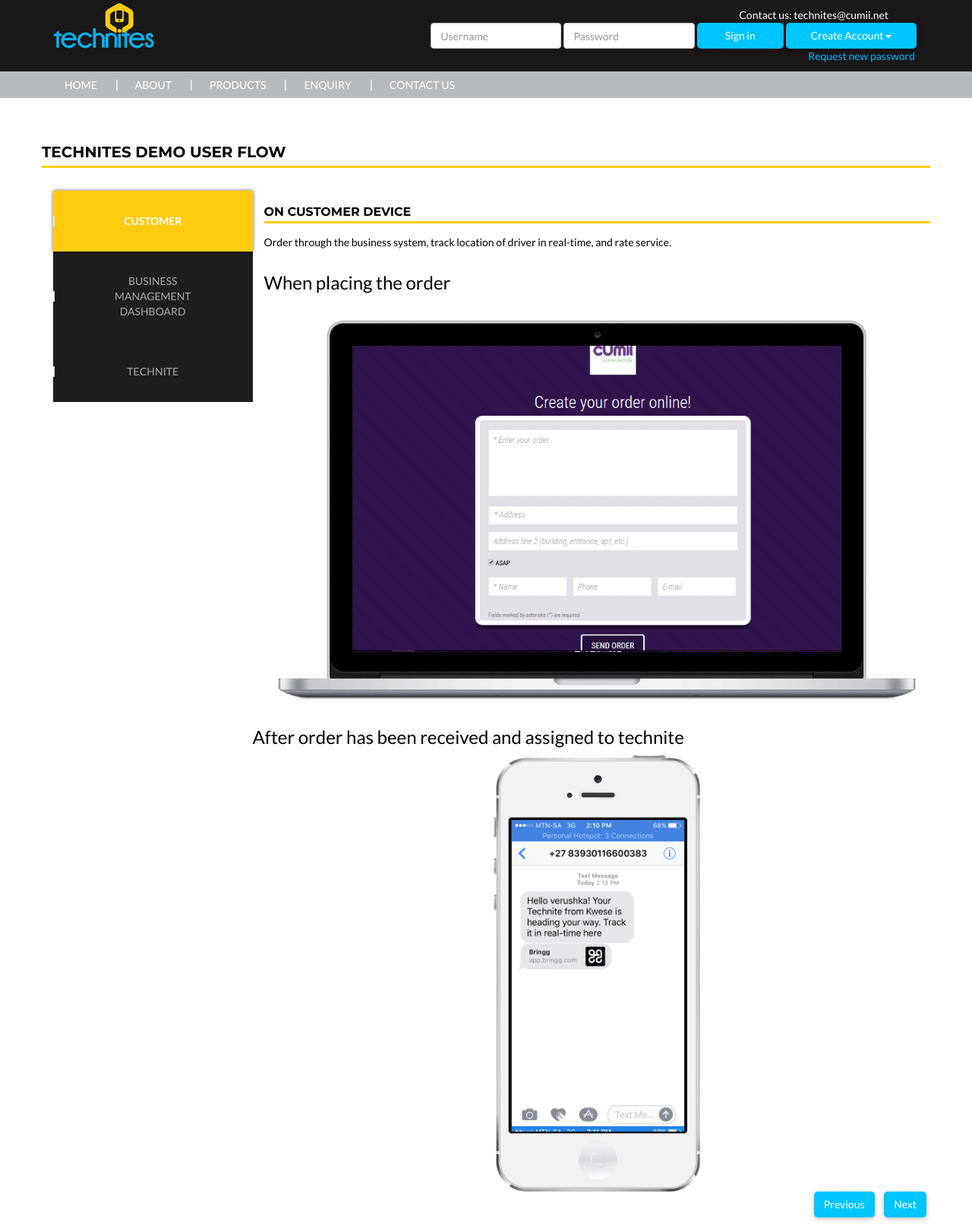
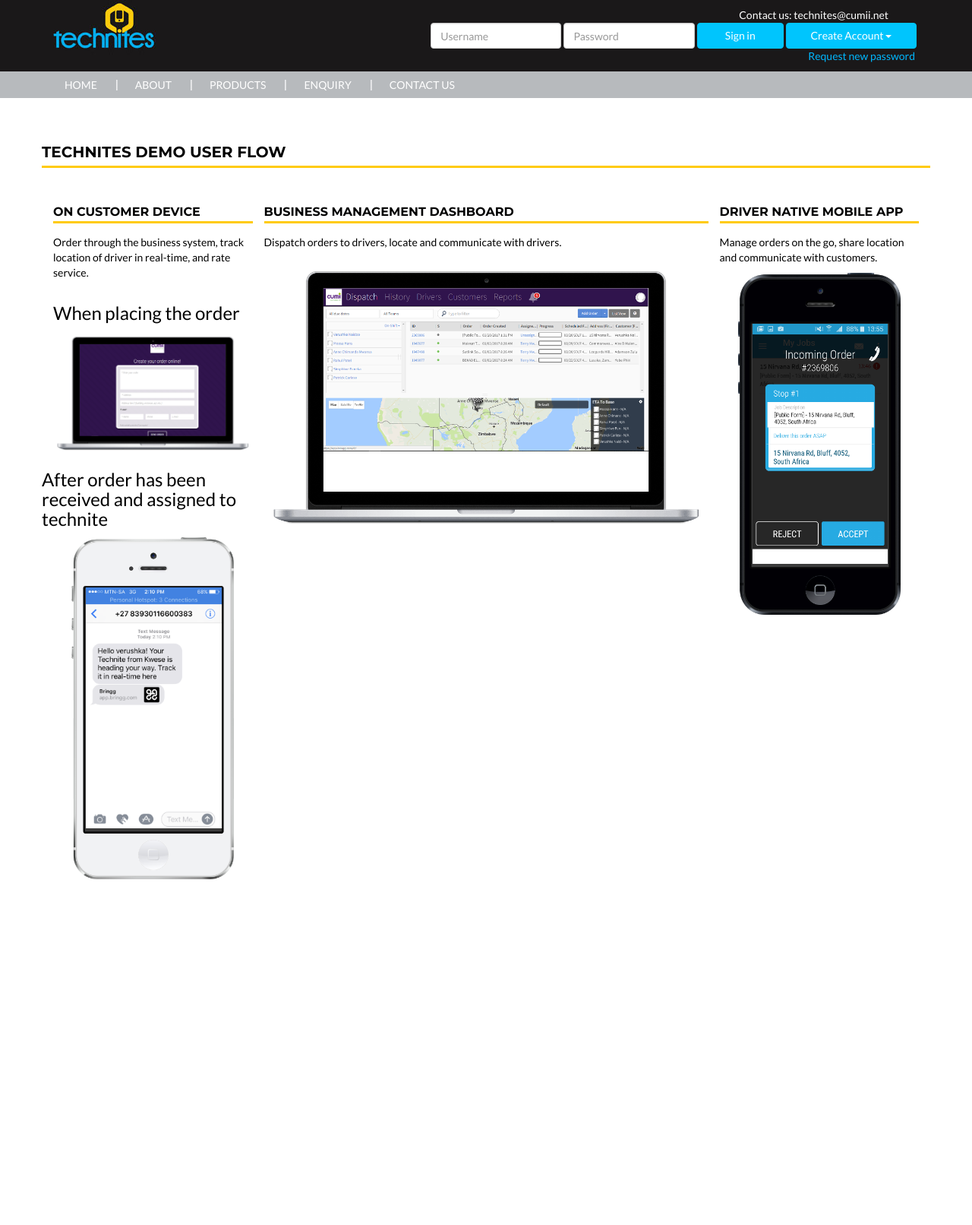
Before and after one commit to vankaizaar/appDemo, a PHP site: page / in a window 1280 px wide. Shown: the whole page at 76% size. After the commit the page ends 1157 px from the top, so only its background shows below. Run offline with PHP 8.4, Linux system fonts and the light colour scheme; some libraries are stand-ins or nearby versions.

Commit message:
fixed display and click events

```diff
--- a/css/main.css
+++ b/css/main.css
@@ -374,64 +374,6 @@ section#block-search-form
 {
     color:#fff;
 }
-
-.nav-tabs > li.active > a,
-.nav-tabs > li.active > a:focus,
-.nav-tabs > li.active > a:hover
-{ border-width: 0; }
-.nav-stacked > li + li {
-    margin-top: 0px;
+.cust2,.cust1,.dash,.tech{
+     cursor: url("../images/hand-orange.png"), auto;
 }
-.nav-tabs > li > a {
-    padding: 30px 80px 30px 80px !important;
-    color: #AAAAAA;
-    background-color: #1e1e1e;
-    border: 0px;
-    border-radius: 0px;
-    margin: 0;
-}
-.nav-tabs > li > a:hover,
-.nav-tabs > li > a:focus {
-    background-color: #ffcb0f !important;
-    color: #FFFFFF;
-    z-index: 99;
-    transition: all 0.1s ease 0s;
-}
-.nav-tabs > li.active > a {
-    color: #FFFFFF;
-    background-color: #ffcb0f;
-    box-shadow: 0 0px 5px rgba(0, 0, 0, .6);
-    z-index: 100;
-    font-weight: bolder;
-}
-.nav-tabs > li.active > a:hover,
-.nav-tabs > li.active > a:focus {
-    color: #FFFFFF;
-    background-color: rgba(255, 203, 15, 1) !important;
-    box-shadow: 0 0px 5px rgba(0, 0, 0, .6);
-    transition: all 0.1s ease 0s;
-}
-.btn {
-    display: inline-block;
-    padding: 6px 12px;
-    margin-bottom: 0;
-    font-size: 14px;
-    font-weight: normal;
-    line-height: 1.42857143;
-    text-align: center;
-    white-space: nowrap;
-    vertical-align: middle;
-    -ms-touch-action: manipulation;
-    touch-action: manipulation;
-    cursor: pointer;
-    -webkit-user-select: none;
-    -moz-user-select: none;
-    -ms-user-select: none;
-    user-select: none;
-    background-image: none;
-    border: 1px solid transparent;
-    border-radius: 5px;
-    box-shadow: 0 2px 5px 0 rgba(0, 0, 0, 0.16), 0 2px 10px 0 rgba(0, 0, 0, 0.12);
-    transition: all 0.5s ease 0s;
-
-}
--- a/index.php
+++ b/index.php
@@ -80,15 +80,6 @@
                 <div class="row">
                     <h1>Technites Demo User Flow</h1>
                     <div class="col col-lg-3">
-                        <ul class="nav nav-tabs nav-stacked text-center" role="tablist">
-                            <li role="presentation" class="active"><a href="#customer" aria-controls="customer" role="tab" data-toggle="tab">Customer</a></li>
-                            <li role="presentation"><a href="#dashboard" aria-controls="dashboard" role="tab" data-toggle="tab">Business management dashboard</a></li>
-                            <li role="presentation"><a href="#technite" aria-controls="technite" role="tab" data-toggle="tab">Technite</a></li>
-                        </ul>
-                    </div>
-                    <div class="col col-lg-9">
-                        <div class="row tab-content">
-                            <div role="tabpanel" class="tab-pane fade active in" id="customer">
                         <div class="row">
                             <div class="col-md-12">
                                 <h2>On customer Device</h2>
@@ -100,9 +91,8 @@
                                             <div class="device">
                                                 <div class="screen">
                                                     <div class="cust1">
-                                                                <img src="images/steps/customer-device/1.png" alt="" class="img-responsive" data-toggle="tooltip" data-placement="right" title="Tooltip on left"/>
-                                                                <img src="images/steps/customer-device/2.png" alt="" class="img-responsive" title="Test"/>
-                                                                <img src="images/steps/customer-device/3.png" alt="" class="img-responsive" title="Test"/>
+                                                        <img src="images/steps/customer-device/1.png" class="img-responsive" id="custy1" onclick="changeImage()" />
+                                                        <!--<img src="images/steps/customer-device/1.png" alt="" class="img-responsive" id="custy1"/> -->
                                                     </div>
                                                 </div>
                                                 <div class="button">
@@ -114,17 +104,12 @@
                                 </div>
                                 <div class="row">
                                     <h3>After order has been received and assigned to technite</h3>
-                                            <div class="col-md-4 col-md-offset-4">
+                                    <div class="col-sm-10 col-sm-offset-1">
                                         <div class="device-mockup" data-device="iphone5" data-orientation="portrait" data-color="white">
                                             <div class="device">
                                                 <div class="screen">
                                                     <div class="cust2">
-                                                                <img src="images/steps/customer-device/4.png" alt="" class="img-responsive" title="Test"/>
-                                                                <img src="images/steps/customer-device/5.png" alt="" class="img-responsive" title="Test"/>
-                                                                <img src="images/steps/customer-device/6.png" alt="" class="img-responsive" title="Test"/>
-                                                                <img src="images/steps/customer-device/8.png" alt="" class="img-responsive" title="Test"/>
-                                                                <img src="images/steps/customer-device/9.png" alt="" class="img-responsive" title="Test"/>
-                                                                <img src="images/steps/customer-device/10.png" alt="" class="img-responsive" title="Test"/>
+                                                        <img src="images/steps/customer-device/4.png" alt="" class="img-responsive" title="Test" id="custy2" onclick="changeImage2()"/>
                                                     </div>
                                                 </div>
                                                 <div class="button">
@@ -138,7 +123,8 @@
                             </div>
                         </div>
                     </div>
-                            <div role="tabpanel" class="tab-pane fade" id="dashboard">
+                    <div class="col col-lg-6">
+                        <div class="row">
                             <div class="row">
                                 <div class="col-md-12">
                                     <h2>Business Management Dashboard</h2>
@@ -149,37 +135,7 @@
                                                 <div class="device">
                                                     <div class="screen">
                                                         <div class="dash">
-                                                                <img src="images/steps/business-management-dashboard/1.png" alt="" class="img-responsive"/>
-                                                                <img src="images/steps/business-management-dashboard/2.png" alt="" class="img-responsive"/>
-                                                            </div>
-                                                        </div>
-                                                        <div class="button">
-                                                            <!-- You can hook the "home button" to some JavaScript events or just remove it -->
-                                                        </div>
-                                                    </div>
-                                                </div>
-                                            </div>
-                                        </div>
-                                    </div>
-                                </div>
-                            </div>
-                            <div role="tabpanel" class="tab-pane fade" id="technite">
-                                <div class="row">
-                                    <div class="col-md-12">
-                                        <h2>Driver Native Mobile App</h2>
-                                        <p>Manage orders on the go, share location and communicate with customers.</p>
-                                        <div class="row">
-                                            <div class="col-md-4 col-md-offset-4">
-                                                <div class="device-mockup" data-device="iphone5" data-orientation="portrait" data-color="black">
-                                                    <div class="device">
-                                                        <div class="screen">
-                                                            <div class="tech">
-                                                                <img src="images/steps/driver-native-app/1.png" class="img-responsive"/>
-                                                                <img src="images/steps/driver-native-app/2.png" class="img-responsive"/>
-                                                                <img src="images/steps/driver-native-app/3.png" class="img-responsive"/>
-                                                                <img src="images/steps/driver-native-app/4.png" class="img-responsive"/>
-                                                                <img src="images/steps/driver-native-app/6.png" class="img-responsive"/>
-                                                                <img src="images/steps/driver-native-app/7.png" class="img-responsive"/>
+                                                            <img src="images/steps/business-management-dashboard/1.png" alt="" id="dash" class="img-responsive" onclick="changeImage3()"/>
                                                         </div>
                                                     </div>
                                                     <div class="button">
@@ -193,14 +149,32 @@
                             </div>
                         </div>
                     </div>
+                    <div class="col-lg-3">
+                        <div class="row">
+                            <div class="col-md-12">
+                                <h2>Driver Native Mobile App</h2>
+                                <p>Manage orders on the go, share location and communicate with customers.</p>
+                                <div class="row">
+                                    <div class="col-md-10 col-md-offset-1">
+                                        <div class="device-mockup" data-device="iphone5" data-orientation="portrait" data-color="black">
+                                            <div class="device">
+                                                <div class="screen">
+                                                    <div class="tech">
+                                                        <img src="images/steps/driver-native-app/1.png" id="tech" class="img-responsive" onclick="changeImage3()"/>
                                                     </div>
                                                 </div>
-                <div class="row">
-                    <ul class="list-inline pull-right">
-                        <li><button type="button" class="btn btn-primary prev-step">Previous</button></li>
-                        <li><button type="button" class="btn btn-primary next-step">Next</button></li>
-                    </ul>
+                                                <div class="button">
+                                                    <!-- You can hook the "home button" to some JavaScript events or just remove it -->
                                                 </div>
+                                            </div>
+                                        </div>
+                                    </div>
+                                </div>
+                            </div>
+                        </div>
+                    </div>
+                </div>
+
             </div>
         </section>
         <script src="https://code.jquery.com/jquery-2.2.4.min.js" integrity="sha256-BbhdlvQf/xTY9gja0Dq3HiwQF8LaCRTXxZKRutelT44=" crossorigin="anonymous"></script>
--- a/js/main.js
+++ b/js/main.js
@@ -1,117 +1,84 @@
-$(document).ready(function () {
+$(function () {
+    var counterCust1 = 1;
 
-    $(".next-step").click(function (e) {
-
-        var $active = $('.nav-tabs li.active');
-        $active.next().removeClass('disabled');
-        nextTab($active);
-
-    });
-    $(".prev-step").click(function (e) {
-
-        var $active = $('.nav-tabs li.active');
-        prevTab($active);
-
-    });
-});
-function nextTab(elem) {
-    $(elem).next().find('a[data-toggle="tab"]').click();
+    custy1.onclick = function () {
+        if (counterCust1 == 0) {
+            document.getElementById("custy1").src = "images/steps/customer-device/1.png";
+            counterCust1++;
+        } else if (counterCust1 == 1) {
+            document.getElementById("custy1").src = "images/steps/customer-device/2.png";
+            counterCust1++;
+        } else if (counterCust1 == 2) {
+            document.getElementById("custy1").src = "images/steps/customer-device/3.png";
+            counterCust1 = 2;
         }
-function prevTab(elem) {
-    $(elem).prev().find('a[data-toggle="tab"]').click();
-}
-$(window).load(function () {
-    var currentIndex = 0,
-            items = $('.cust1 img'),
-            itemAmt = items.length;
-
-    function cycleItems() {
-
-        console.log("Clicked");
-        currentIndex += 1;
-
-        if (currentIndex > itemAmt - 1) {
-            currentIndex = 0;
-        }
-
-        var item = $('.cust1 img').eq(currentIndex);
-        items.hide("slide", { direction: "right" }, 250);
-        item.show("slide", { direction: "left" }, 250);
-
-    }
-    $('.cust1 img').filter(':visible').click(function () {
-        cycleItems();
-    });
-});
-$(window).load(function () {
-    var currentIndex1 = 0,
-            items1 = $('.cust2 img'),
-            itemAmt1 = items1.length;
-
-    function cycleItems1() {
-
-        console.log("Clicked");
-        currentIndex1 += 1;
-
-        if (currentIndex1 > itemAmt1 - 1) {
-            currentIndex1 = 0;
-        }
-
-        var item1 = $('.cust2 img').eq(currentIndex1);
-        items1.hide();
-        item1.show("slide", { direction: "up" }, 250);
-
-    }
-    $('.cust2 img').filter(':visible').click(function () {
-        cycleItems1();
-    });
-});
-$(window).load(function () {
-    var currentIndex2 = 0,
-            items2 = $('.dash img'),
-            itemAmt2 = items2.length;
-
-    function cycleItems2() {
-
-        console.log("Clicked");
-        currentIndex2 += 1;
-
-        if (currentIndex2 > itemAmt2 - 1) {
-            currentIndex2 = 0;
-        }
-
-        var item2 = $('.dash img').eq(currentIndex2);
-        items2.hide();
-        item2.show("slide", { direction: "left" }, 250);
-
-    }
-    $('.dash img').filter(':visible').click(function () {
-        cycleItems2();
-    });
+    };
 });
 
-$(window).load(function () {
-    var currentIndex3 = 0,
-            items3 = $('.tech img'),
-            itemAmt3 = items3.length;
+$(function () {
+    var counterCust2 = 1;
 
-    function cycleItems3() {
+    custy2.onclick = function () {
+        if (counterCust2 == 0) {
+            document.getElementById("custy2").src = "images/steps/customer-device/4.png";
+            counterCust2++;
+        } else if (counterCust2 == 1) {
+            document.getElementById("custy2").src = "images/steps/customer-device/5.png";
+            counterCust2++;
+        } else if (counterCust2 == 2) {
+            document.getElementById("custy2").src = "images/steps/customer-device/6.png";
+            counterCust2++;
+        } else if (counterCust2 == 3) {
+            document.getElementById("custy2").src = "images/steps/customer-device/7.png";
+            counterCust2++;
+        } else if (counterCust2 == 4) {
+            document.getElementById("custy2").src = "images/steps/customer-device/8.png";
+            counterCust2++;
+        } else if (counterCust2 == 5) {
+            document.getElementById("custy2").src = "images/steps/customer-device/9.png";
+            counterCust2 = 5;
+        }
+    };
+});
 
-        console.log(itemAmt3);
-        currentIndex3 += 1;
+$(function () {
+    var counterDash = 1;
 
-        if (currentIndex3 > itemAmt3 - 1) {
-            currentIndex3 = 0;
+    dash.onclick = function () {
+        if (counterDash == 0) {
+            document.getElementById("dash").src = "images/steps/business-management-dashboard/1.png";
+            counterDash++;
+        } else if (counterDash == 1) {
+            document.getElementById("dash").src = "images/steps/business-management-dashboard/2.png";
+            counterDash = 1;
         }
+    };
+});
 
-        var item3 = $('.tech img').eq(currentIndex3);
-        items3.hide();
-        item3.show("slide", { direction: "up" }, 250);
+$(function () {
+    var counterTech = 1;
 
+    tech.onclick = function () {
+        if (counterTech == 0) {
+            document.getElementById("tech").src = "images/steps/driver-native-app/1.png";
+            counterTech++;
+        } else if (counterTech == 1) {
+            document.getElementById("tech").src = "images/steps/driver-native-app/2.png";
+            counterTech++;
+        } else if (counterTech == 2) {
+            document.getElementById("tech").src = "images/steps/driver-native-app/3.png";
+            counterTech++;
+        } else if (counterTech == 3) {
+            document.getElementById("tech").src = "images/steps/driver-native-app/4.png";
+            counterTech++;
+        } else if (counterTech == 4) {
+            document.getElementById("tech").src = "images/steps/driver-native-app/5.png";
+            counterTech++;
+        } else if (counterTech == 5) {
+            document.getElementById("tech").src = "images/steps/driver-native-app/6.png";
+            counterTech = 5;
         }
-    $('.tech img').filter(':visible').click(function () {
-        cycleItems3();
-    });
+    };
 });
 
 $(function () {
```
Also changed, not shown: images/hand-orange.png (added), images/hand-white.png (added), images/steps/customer-device/10.png (deleted), images/steps/customer-device/7.png (added), images/steps/customer-device/8.png, images/steps/customer-device/9.png, images/steps/driver-native-app/5.png (added), images/steps/driver-native-app/6.png, images/steps/driver-native-app/7.png (deleted). Lines whose indentation alone changed are shown as unchanged.
